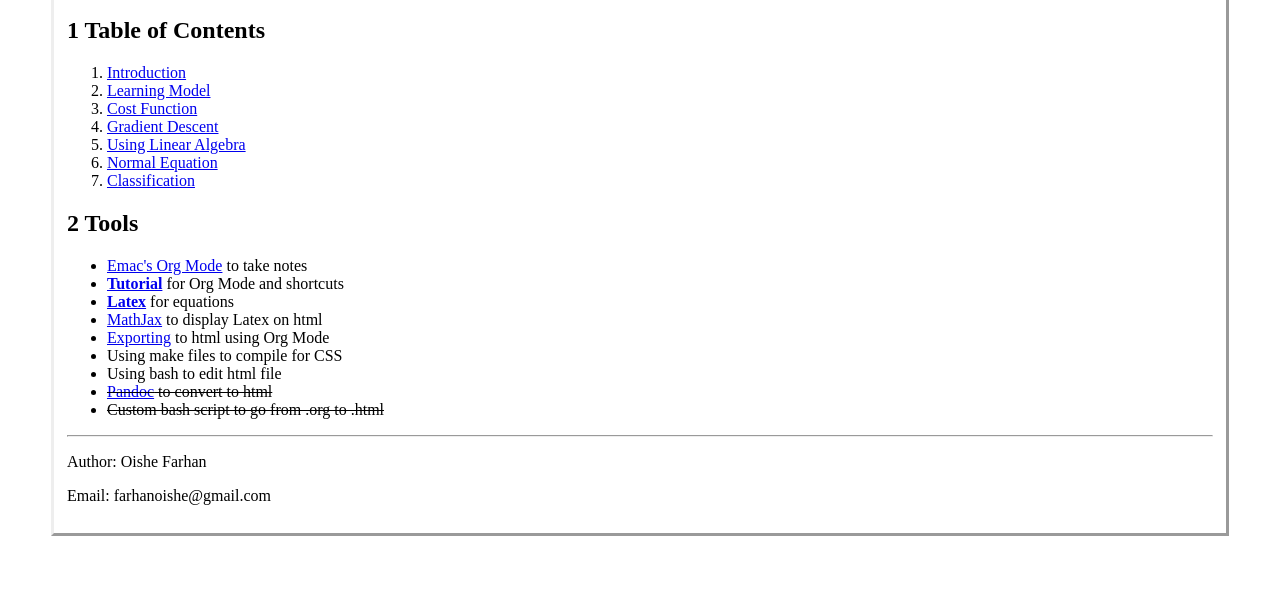
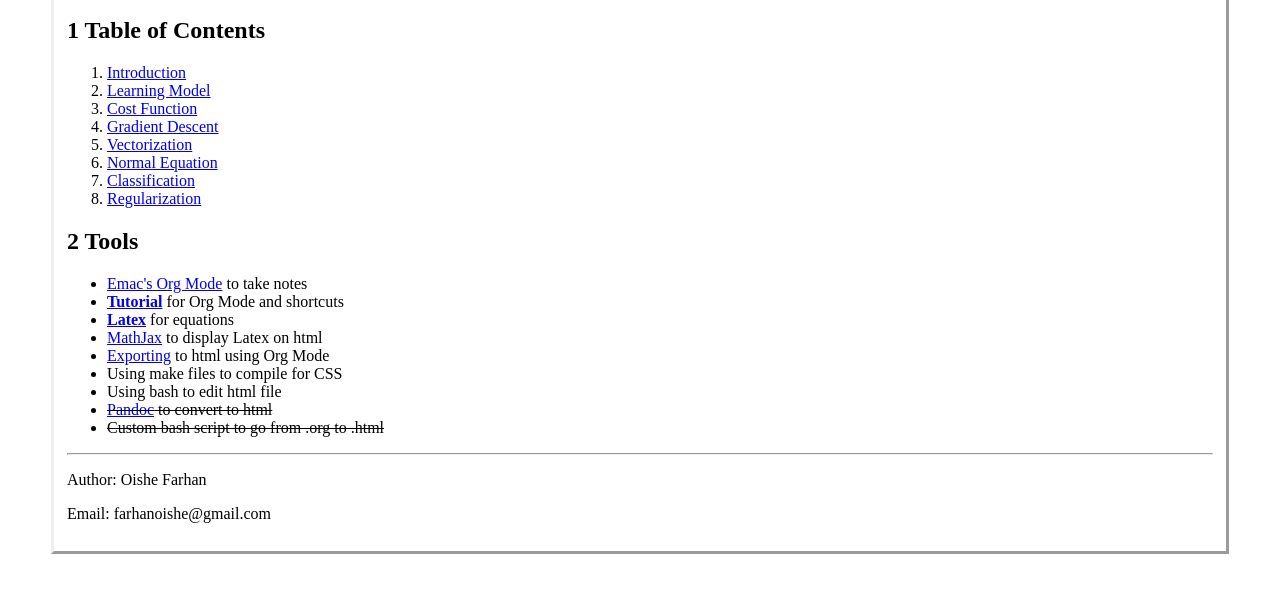
Before and after one commit to Oishe/ML, a plain HTML site: page index.html in a window 1280 px wide. Shown: the part 188-780 px from the top of the page. Drawn offline with Linux system fonts and the light colour scheme.

Commit message:
updated title page

```diff
--- a/index.html
+++ b/index.html
@@ -152,11 +152,13 @@ for the JavaScript code in this tag.
 </li>
 <li><a href="./notes/04GradientDescent.html">Gradient Descent</a><br  />
 </li>
-<li><a href="./notes/05UsingLinearAlgebra.html">Using Linear Algebra</a><br  />
+<li><a href="./notes/05Vectorization.html">Vectorization</a><br  />
 </li>
 <li><a href="./notes/06NormalEquation.html">Normal Equation</a><br  />
 </li>
 <li><a href="./notes/07Classification.html">Classification</a><br  />
+</li>
+<li><a href="./notes/08Regularization.html">Regularization</a><br  />
 </li>
 </ol>
 </div>
```
Also changed, not shown: 1 other file.
